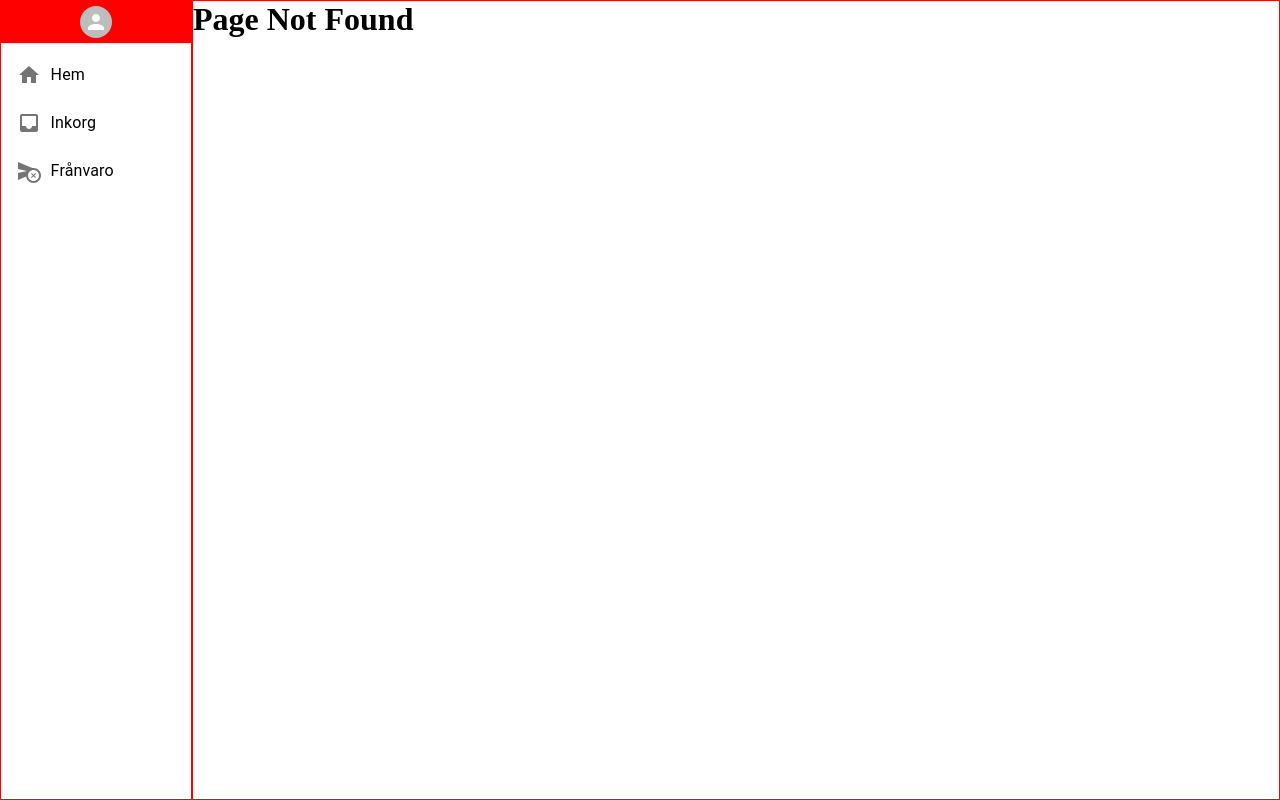
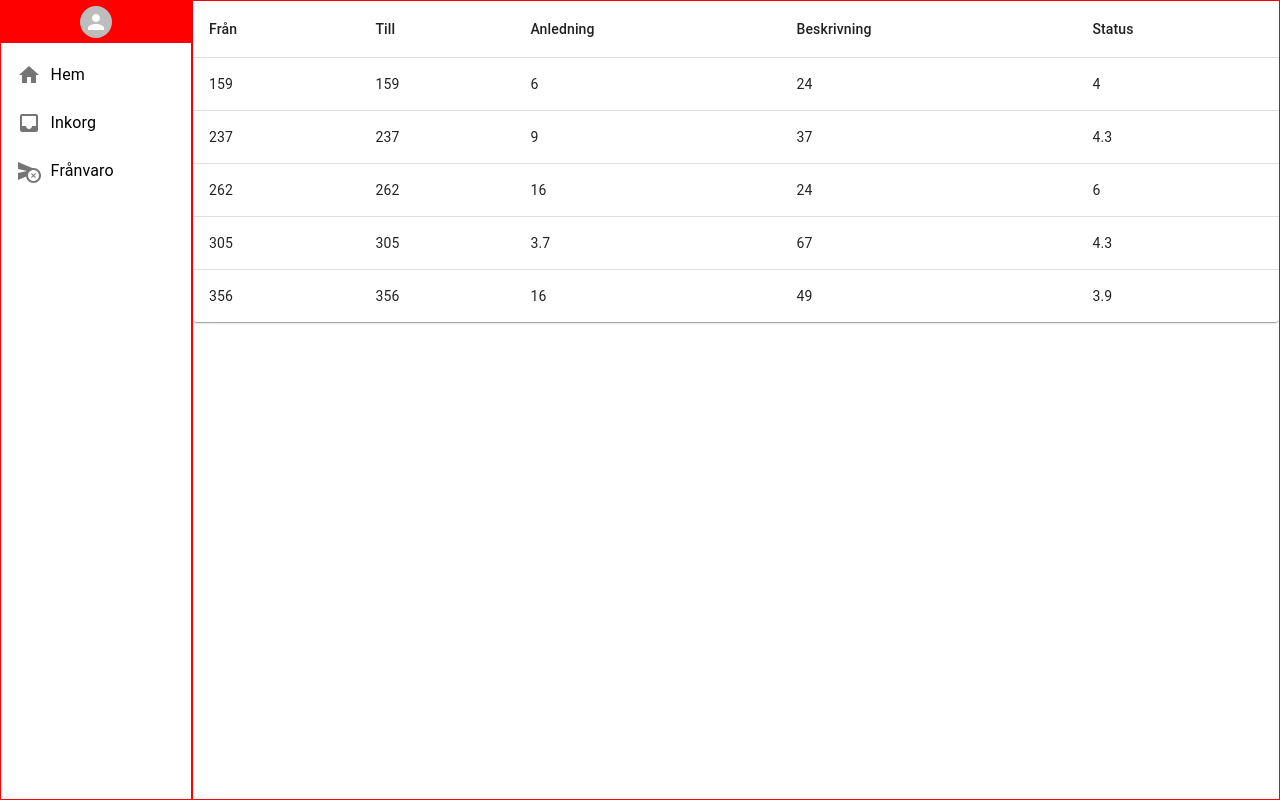
Before and after one commit to A-ForssmanP/InteractWithSchool, a React (Vite) app in the folder frontend/: page /fronvaro/1/oversikt in a window 1280 px wide. Before the commit this address had no page. Built offline with nearby package versions, Linux system fonts and the light colour scheme; the HTML template or start-up script is replaced by a standard one.

Commit message:
absenceOverview-Route
Creating a route for showing an overview of absences for the selected student. The component renders a table with information about the previous and under review  absences.

```diff
--- a/frontend/src/pages/Pages.jsx
+++ b/frontend/src/pages/Pages.jsx
@@ -7,6 +7,7 @@ import AbsenceLayout from "./absence/AbsenceLayout";
 import Absence from "./absence/Absence";
 import AbsenceForm from "./absence/absenceForm/AbsenceForm";
 import RegisterDone from "./absence/registerDone/RegisterDone";
+import AbsenceOverview from "./absence/absenceOverview/AbsenceOverview";
 
 function Pages() {
   return (
@@ -22,6 +23,7 @@ function Pages() {
           <Route index element={<Absence />} />
           <Route path=":id/registrera" element={<AbsenceForm />} />
           <Route path=":id/registrera/inskickad" element={<RegisterDone />} />
+          <Route path=":id/oversikt" element={<AbsenceOverview />} />
         </Route>
       </Route>
       <Route path="*" element={<h1>Page Not Found</h1>} />
--- a/frontend/src/pages/absence/absenceItemStudent/AbsenceItemStudent.jsx
+++ b/frontend/src/pages/absence/absenceItemStudent/AbsenceItemStudent.jsx
@@ -36,6 +36,11 @@ function AbsenceItemStudent({ student }) {
     });
   };
 
+  //navigate to the students absenceOverview
+  const navigateToOverview = (id) => {
+    navigate(`${id}/oversikt`);
+  };
+
   return (
     <Card
       sx={{
@@ -66,6 +71,9 @@ function AbsenceItemStudent({ student }) {
             >
               Välj
             </Button>
+            <Button onClick={() => navigateToOverview(student._id)}>
+              Link
+            </Button>
           </CardActions>
         </Box>
       </CardContent>
--- /dev/null
+++ b/frontend/src/pages/absence/absenceOverview/AbsenceOverview.jsx
@@ -0,0 +1,56 @@
+import Table from "@mui/material/Table";
+import TableBody from "@mui/material/TableBody";
+import TableCell from "@mui/material/TableCell";
+import TableContainer from "@mui/material/TableContainer";
+import TableHead from "@mui/material/TableHead";
+import TableRow from "@mui/material/TableRow";
+import Paper from "@mui/material/Paper";
+
+function createData(name, calories, fat, carbs, protein) {
+  return { name, calories, fat, carbs, protein };
+}
+
+const rows = [
+  createData("Frozen yoghurt", 159, 6.0, 24, 4.0),
+  createData("Ice cream sandwich", 237, 9.0, 37, 4.3),
+  createData("Eclair", 262, 16.0, 24, 6.0),
+  createData("Cupcake", 305, 3.7, 67, 4.3),
+  createData("Gingerbread", 356, 16.0, 49, 3.9),
+];
+
+function AbsenceOverview() {
+  return (
+    <TableContainer component={Paper}>
+      <Table sx={{ minWidth: 650 }} aria-label="simple table">
+        <TableHead>
+          <TableRow>
+            <TableCell>Från</TableCell>
+            <TableCell>Till</TableCell>
+            <TableCell>Anledning</TableCell>
+            <TableCell>Beskrivning</TableCell>
+            <TableCell>Status</TableCell>
+          </TableRow>
+        </TableHead>
+        <TableBody>
+          {rows.map((row) => (
+            <TableRow
+              key={row.name}
+              sx={{ "&:last-child td, &:last-child th": { border: 0 } }}
+            >
+              {/* <TableCell component="th" scope="row">
+                {row.name}
+              </TableCell> */}
+              <TableCell>{row.calories}</TableCell>
+              <TableCell>{row.calories}</TableCell>
+              <TableCell>{row.fat}</TableCell>
+              <TableCell>{row.carbs}</TableCell>
+              <TableCell>{row.protein}</TableCell>
+            </TableRow>
+          ))}
+        </TableBody>
+      </Table>
+    </TableContainer>
+  );
+}
+
+export default AbsenceOverview;
--- a/frontend/src/pages/absence/registerDone/RegisterDone.jsx
+++ b/frontend/src/pages/absence/registerDone/RegisterDone.jsx
@@ -4,6 +4,8 @@ import {
   CircularProgress,
   Typography,
   Button,
+  Card,
+  CardContent,
 } from "@mui/material";
 import { useState } from "react";
 
@@ -16,18 +18,32 @@ function RegisterDone() {
 
   return (
     <Container>
-      <Box>
+      <Box display={"flex"} justifyContent={"center"} mt={10}>
         {!isRegistrated ? (
           <CircularProgress />
         ) : (
-          <Box>
-            <Typography variant="h2" fontSize={26}>
-              Ansökan Inskickad!
-            </Typography>
-            <Button href="../.." variant="contained">
-              Tillbaka
-            </Button>
-          </Box>
+          <Card
+            sx={{
+              minWidth: { sm: "25rem" },
+              display: "flex",
+              justifyContent: "center",
+            }}
+          >
+            <CardContent
+              sx={{
+                display: "flex",
+                flexDirection: "column",
+                justifyContent: "center",
+              }}
+            >
+              <Typography variant="h2" fontSize={26} mb={2}>
+                Frånvaro Inskickad!
+              </Typography>
+              <Button href="../.." variant="contained">
+                Tillbaka{" "}
+              </Button>
+            </CardContent>
+          </Card>
         )}
       </Box>
     </Container>
```
